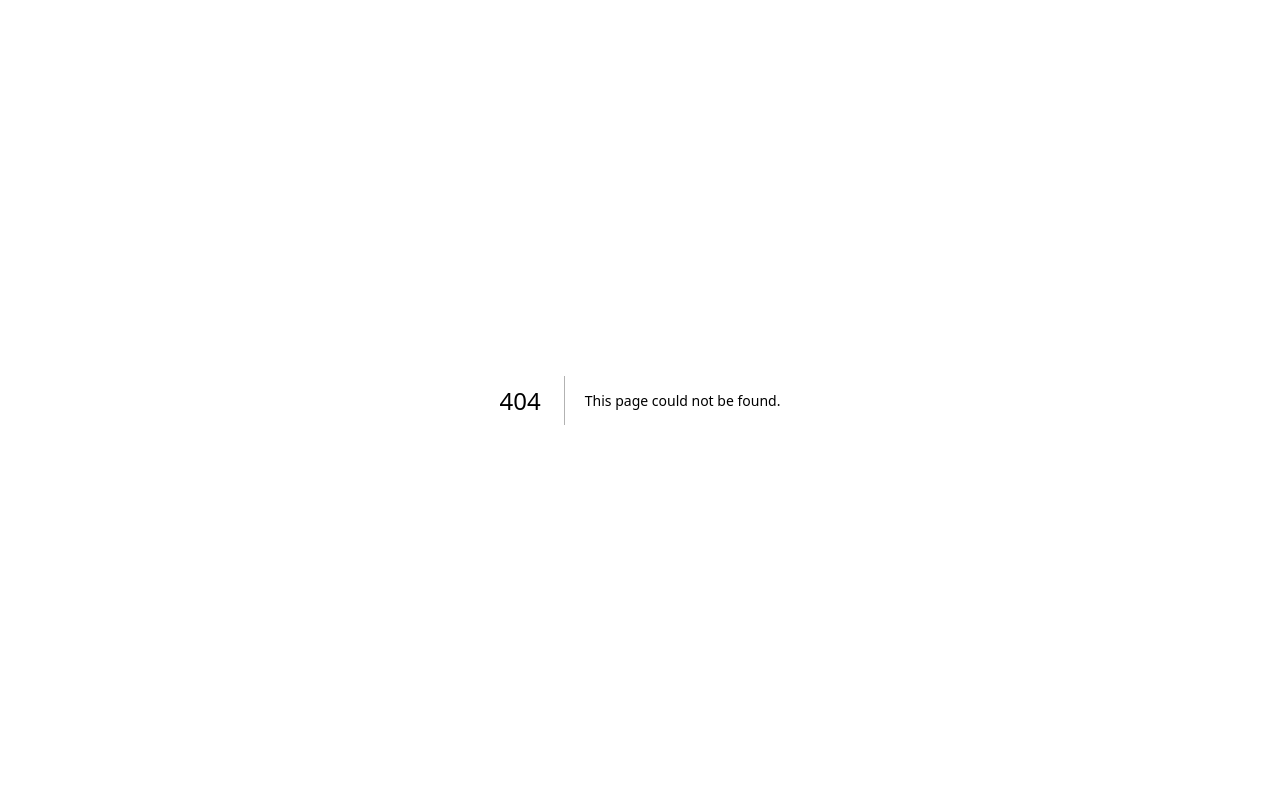
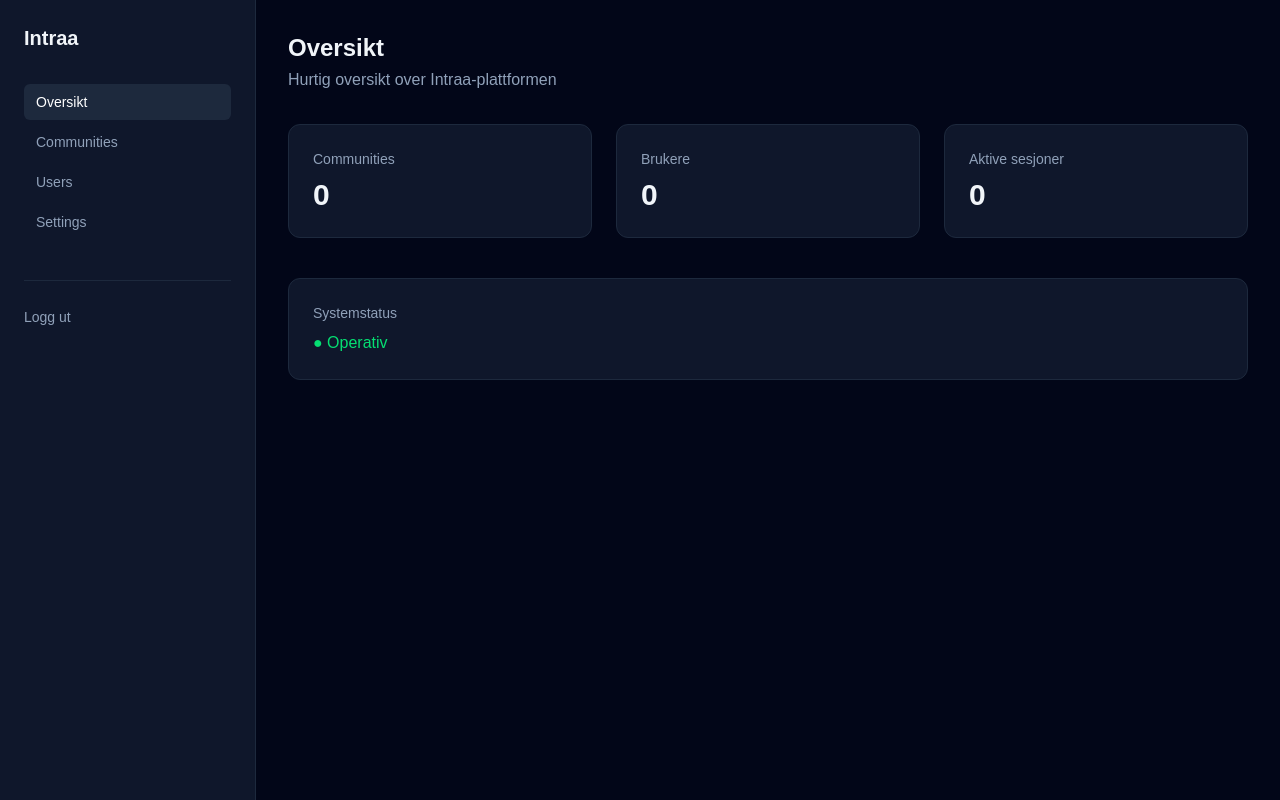
Before and after one commit to BredeBT/intraa-web, a Next.js app: page /dashboard/overview in a window 1280 px wide. Before the commit this address had no page. Built offline with nearby package versions, Linux system fonts and the light colour scheme.

Commit message:
Add admin overview dashboard

```diff
--- a/app/dashboard/layout.tsx
+++ b/app/dashboard/layout.tsx
@@ -11,7 +11,7 @@ export default function DashboardLayout({
   const pathname = usePathname();
 
   const navItems = [
-   { label: "Oversikt", href: "/dashboard/communities" },
+    { label: "Oversikt", href: "/dashboard/overview" },
     { label: "Communities", href: "/dashboard/communities" },
     { label: "Users", href: "/dashboard/users" },
     { label: "Settings", href: "/dashboard/settings" },
--- /dev/null
+++ b/app/dashboard/overview/page.tsx
@@ -0,0 +1,36 @@
+export default function OverviewPage() {
+  // Midlertidige tall (erstattes med backend senere)
+  const stats = [
+    { label: "Communities", value: 0 },
+    { label: "Brukere", value: 0 },
+    { label: "Aktive sesjoner", value: 0 },
+  ];
+
+  return (
+    <div>
+      <header className="mb-8">
+        <h1 className="text-2xl font-semibold">Oversikt</h1>
+        <p className="text-slate-400 mt-1">
+          Hurtig oversikt over Intraa-plattformen
+        </p>
+      </header>
+
+      <div className="grid grid-cols-1 sm:grid-cols-2 lg:grid-cols-3 gap-6">
+        {stats.map((stat) => (
+          <div
+            key={stat.label}
+            className="rounded-xl border border-slate-800 bg-slate-900 p-6"
+          >
+            <p className="text-sm text-slate-400">{stat.label}</p>
+            <p className="text-3xl font-semibold mt-2">{stat.value}</p>
+          </div>
+        ))}
+      </div>
+
+      <div className="mt-10 rounded-xl border border-slate-800 bg-slate-900 p-6">
+        <p className="text-sm text-slate-400 mb-2">Systemstatus</p>
+        <p className="text-green-400 font-medium">● Operativ</p>
+      </div>
+    </div>
+  );
+}
```
